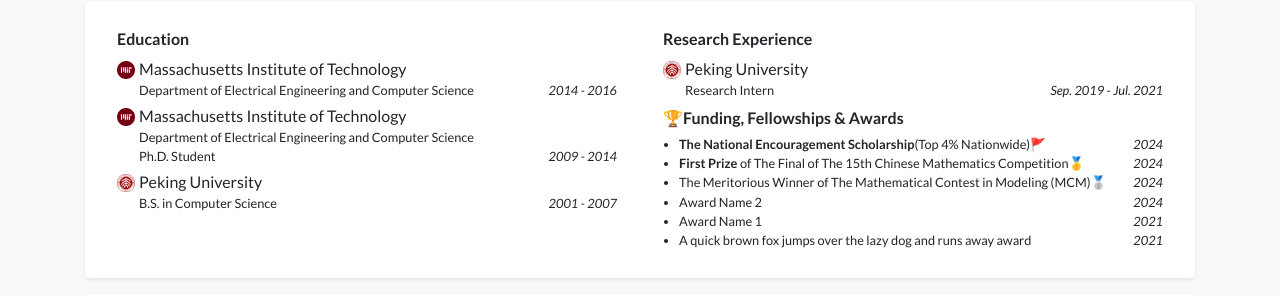
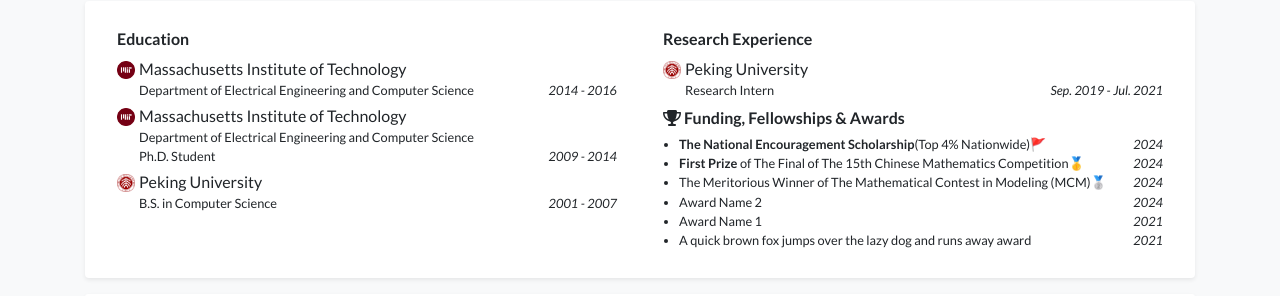
Before and after one commit to micromole/micromole.github.io, a Jekyll site: the page built from index.html, in a window 1280 px wide and 900 px high, scrolled down 506 px. Shown: the part 152-448 px from the top of the window. Built offline with Jekyll 4.4.1, drawn with Linux system fonts in a browser that asks for light colours; nearby versions of some CDN libraries; comment, search, counter and statistics services are not loaded; a style sheet for code colours, icons or effects is not loaded.

Commit message:
Update experience_card.html

```diff
--- a/_includes/widgets/experience_card.html
+++ b/_includes/widgets/experience_card.html
@@ -52,7 +52,7 @@
                     {% if site.data.profile.awards %}
                     <div class="col-md-6">
                         <div class="mx-2 my-1">
-                            <h6>🏆Funding, Fellowships & Awards</h6>
+                            <h6><i class="fa-solid fa-trophy"></i> Funding, Fellowships & Awards</h6>
                             <ul class="list small pl-3 mb-1">
                                 {% for item in site.data.profile.awards %}
                                 <li>
```
